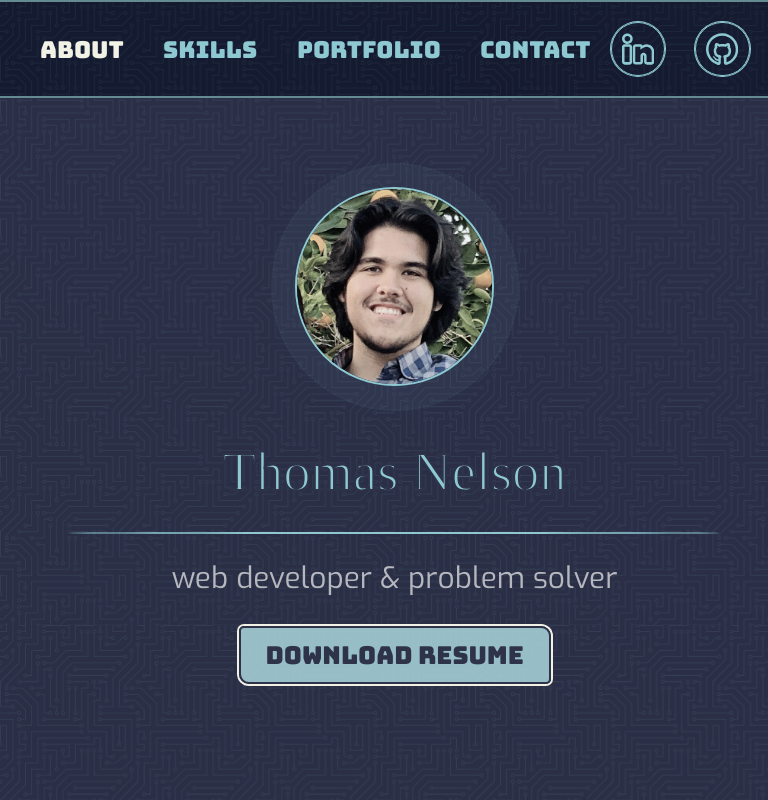
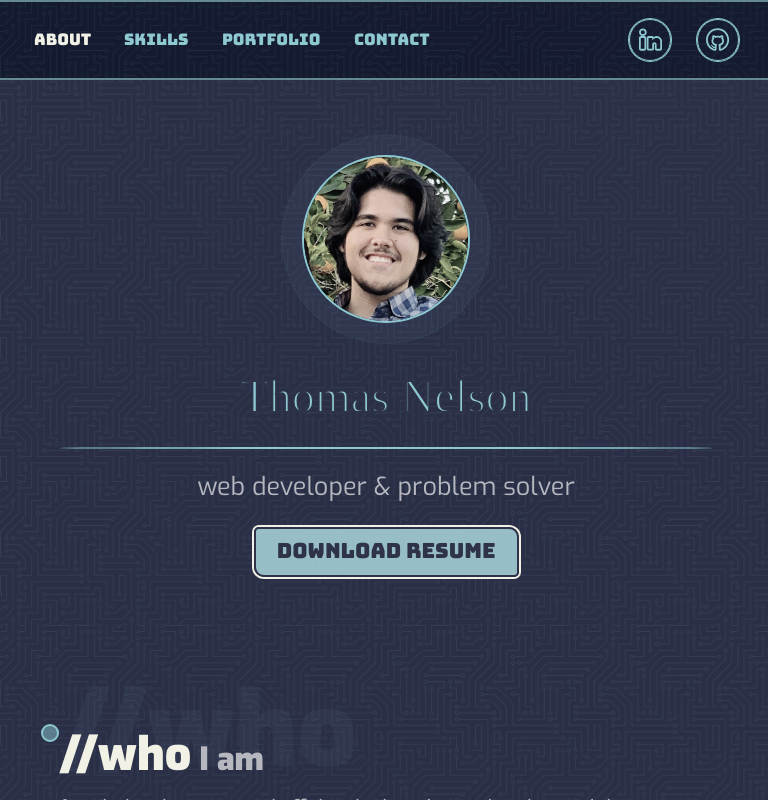
Before and after one commit to thnlsn/portfolio, a React (Create React App) app: page / in a window 768 px wide. Built offline with nearby package versions, Linux system fonts and the light colour scheme; the HTML template or start-up script is replaced by a standard one; a web font is replaced by a local one.

Commit message:
update to font size of navigation on tablets

```diff
--- a/src/components/Header.jsx
+++ b/src/components/Header.jsx
@@ -8,7 +8,7 @@ import { useOnScreen } from '../hooks';
 const Header = ({ img }) => {
   // Initially these values will not do anything, but because of the useEffect watching ref* in useOnScreen, setRef will change ref* and cause useEffect to run again
   const [setRef, visible] = useOnScreen({
-    threshold: 1,
+    threshold: 0.5,
   });
 
   const visibility = () => (visible ? 'visible' : 'invisible');
--- a/src/css/style.css
+++ b/src/css/style.css
@@ -33,6 +33,9 @@
 html {
   box-sizing: border-box;
   font-size: 62.5%;
+  /*   @media only screen and (min-width: breakpoints.$bp-phone-large) and (orientation: portrait) {
+    font-size: 62%;
+  } */
 }
 @media only screen and (max-width: 75em) {
   html {
@@ -42,11 +45,6 @@ html {
 @media only screen and (max-width: 62.5em) {
   html {
     font-size: 52.5%;
-  }
-}
-@media only screen and (min-width: 31.25em) and (orientation: portrait) {
-  html {
-    font-size: 62%;
   }
 }
 @media only screen and (max-width: 37.5em) {
@@ -315,6 +313,11 @@ body ::selection {
 @media only screen and (max-width: 75em) {
   .heading-navigation {
     font-size: 2.35rem;
+  }
+}
+@media only screen and (max-width: 50em) {
+  .heading-navigation {
+    font-size: 1.9rem;
   }
 }
 
@@ -730,12 +733,24 @@ body ::selection {
   will-change: background-color, box-shadow;
   transition: background-color 0.35s, box-shadow 0.15s;
 }
+@media only screen and (max-width: 50em) {
+  .navigation__social-link {
+    height: 5rem;
+    width: 5rem;
+  }
+}
 .navigation__social-link .skill__icon {
   height: 3.25rem;
   width: 3.25rem;
   fill: #f1f1e6;
   will-change: fill;
   transition: fill 0.45s;
+}
+@media only screen and (max-width: 50em) {
+  .navigation__social-link .skill__icon {
+    height: 2.75rem;
+    width: 2.75rem;
+  }
 }
 @media only screen and (max-width: 50em) {
   .navigation__social-link {
--- a/src/sass/_base.scss
+++ b/src/sass/_base.scss
@@ -12,9 +12,9 @@ html {
     font-size: 52.5%;
   }
 
-  @media only screen and (min-width: breakpoints.$bp-phone-large) and (orientation: portrait) {
+  /*   @media only screen and (min-width: breakpoints.$bp-phone-large) and (orientation: portrait) {
     font-size: 62%;
-  }
+  } */
 
   @media only screen and (max-width: breakpoints.$bp-small) {
     font-size: 49.5%;
--- a/src/sass/_typography.scss
+++ b/src/sass/_typography.scss
@@ -81,6 +81,9 @@
 
   @media only screen and (max-width: breakpoints.$bp-larger) {
     font-size: 2.35rem;
+  }
+  @media only screen and (max-width: breakpoints.$bp-medium) {
+    font-size: 1.9rem;
   }
 }
 
```
Also changed, not shown: src/sass/_layout.scss (+10 -0 lines), 1 other file (tests, documents, lock files or other folders).
